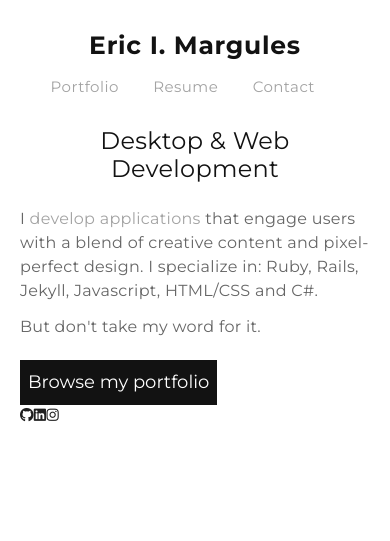
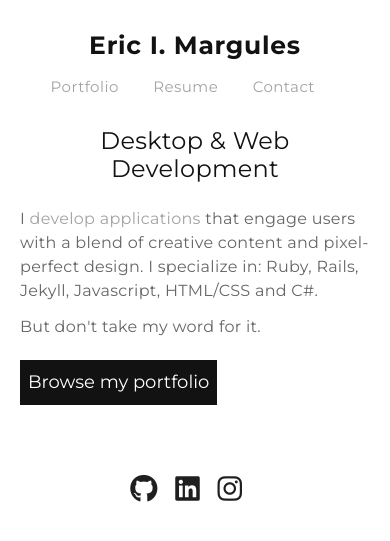
Before and after one commit to ericmargules/ericmargul.es, a Jekyll site: the page built from index.html, in a window 390 px wide. Shown: the top 541 px of the page. Built offline with Jekyll 4.4.1, drawn with Linux system fonts in a browser that asks for light colours; nearby versions of some CDN libraries.

Commit message:
style mobile social nav and links

```diff
--- a/css/main.css
+++ b/css/main.css
@@ -516,6 +516,13 @@ h1 {
     display: block;
     width: 100%;
     float: left;
+    margin-top: 5em;
+    text-align: center;
+  }
+
+  #mobile_social_nav a {
+    font-size: 2em;
+    margin-right: 5%;
   }
 }
 
```
